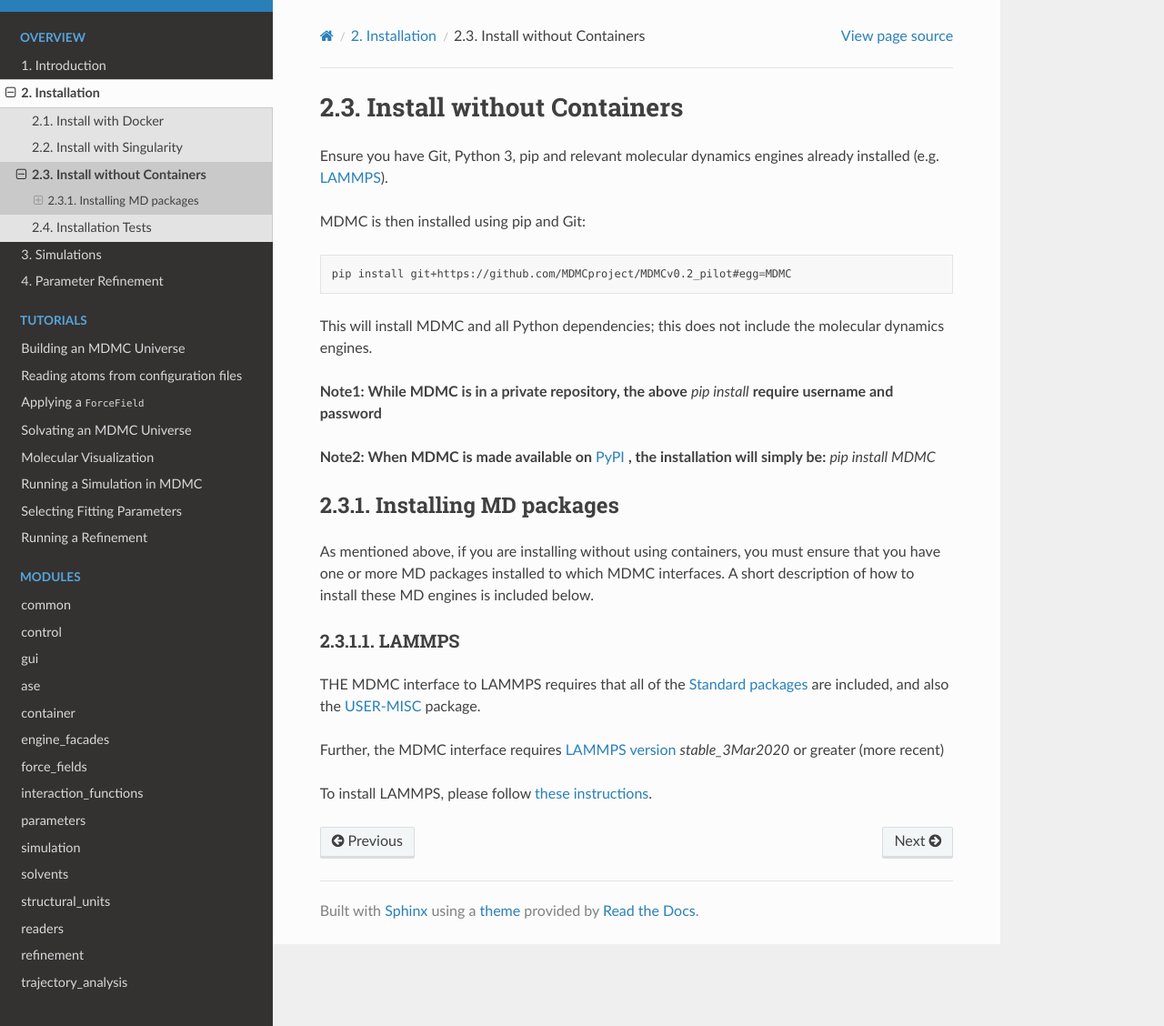
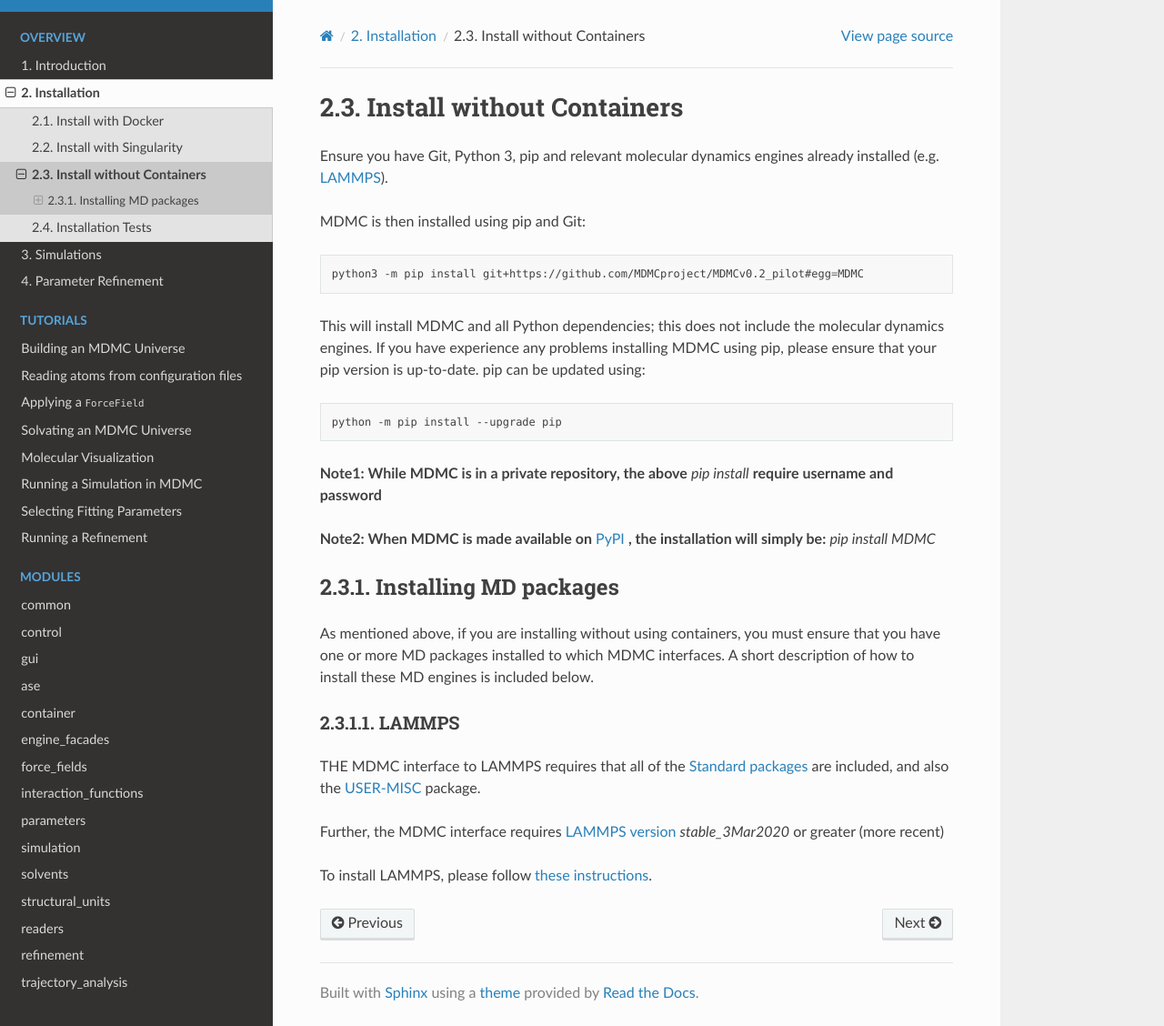
Before and after one commit to ISISNeutronMuon/MDMC, a Sphinx documentation site: the page built from doc/pages/installation/containerless.rst, in a window 1280 px wide and 1128 px high. Shown: the whole window at 91% size. Built offline with Sphinx 7.4.7 and the Read the Docs theme 2.0.0, drawn with Linux system fonts in a browser that asks for light colours.

Commit message:
Added comment about updating pip before MDMC installation

```diff
--- a/doc/pages/installation/containerless.rst
+++ b/doc/pages/installation/containerless.rst
@@ -9,10 +9,16 @@ MDMC is then installed using pip and Git:
 
 .. code-block:: bash
 
-  pip install git+https://github.com/MDMCproject/MDMCv0.2_pilot#egg=MDMC
+  python3 -m pip install git+https://github.com/MDMCproject/MDMCv0.2_pilot#egg=MDMC
 
 This will install MDMC and all Python dependencies; this does not include the
-molecular dynamics engines.
+molecular dynamics engines.  If you have experience any problems installing MDMC
+using pip, please ensure that your pip version is up-to-date. pip can be updated
+using:
+
+.. code-block:: bash
+
+  python -m pip install --upgrade pip
 
 **Note1: While MDMC is in a private repository, the above** `pip install`
 **require username and password**
```
